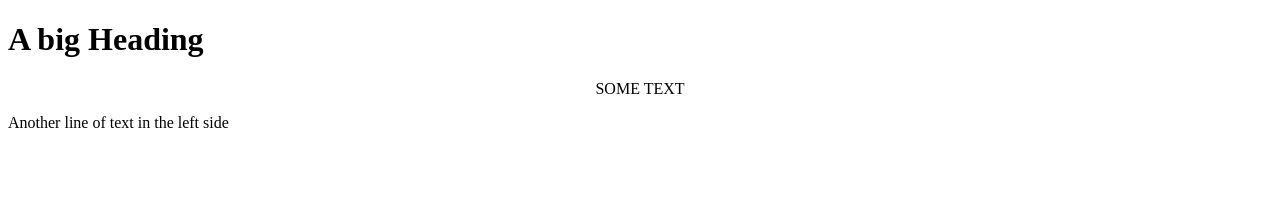
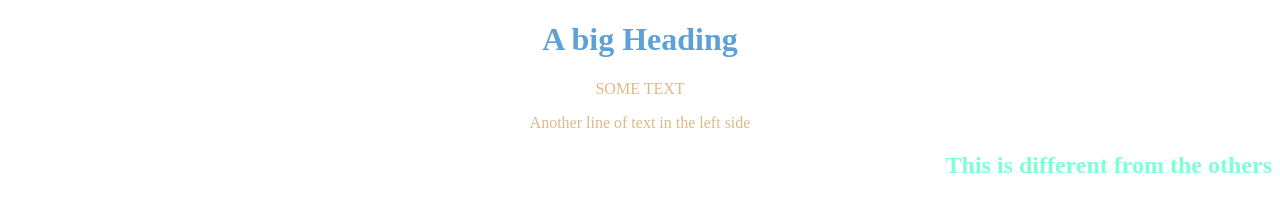
Before and after one commit to iiotlab/Auto_Attendance, a plain HTML site: page index.html in a window 1280 px wide. Drawn offline with Linux system fonts and the light colour scheme.

Commit message:
adding css file

```diff
--- a/index.html
+++ b/index.html
@@ -3,12 +3,14 @@
 
 <head>
     <title>Home Page</title>
+    <link rel="stylesheet" href="styles.css">
 </head>
 
 <body>
-    <h1> A big Heading</h1>
-    <p style="text-align: center;"> SOME TEXT </p>
-    <p>Another line of text in the left side</p>
+    <h1 class="heading"> A big Heading</h1>
+    <p class="content"> SOME TEXT </p>
+    <p class="content">Another line of text in the left side</p>
+    <h2 class="test"> This is different from the others</h2>
 </body>
 
 </html>
--- a/styles.css
+++ b/styles.css
@@ -0,0 +1,12 @@
+.heading{
+    text-align: center;
+    color: rgb(94, 161, 215);
+}
+.content{
+    text-align: center;
+    color: burlywood;
+}
+.test{
+    text-align: right;
+    color: aquamarine;
+}
```
